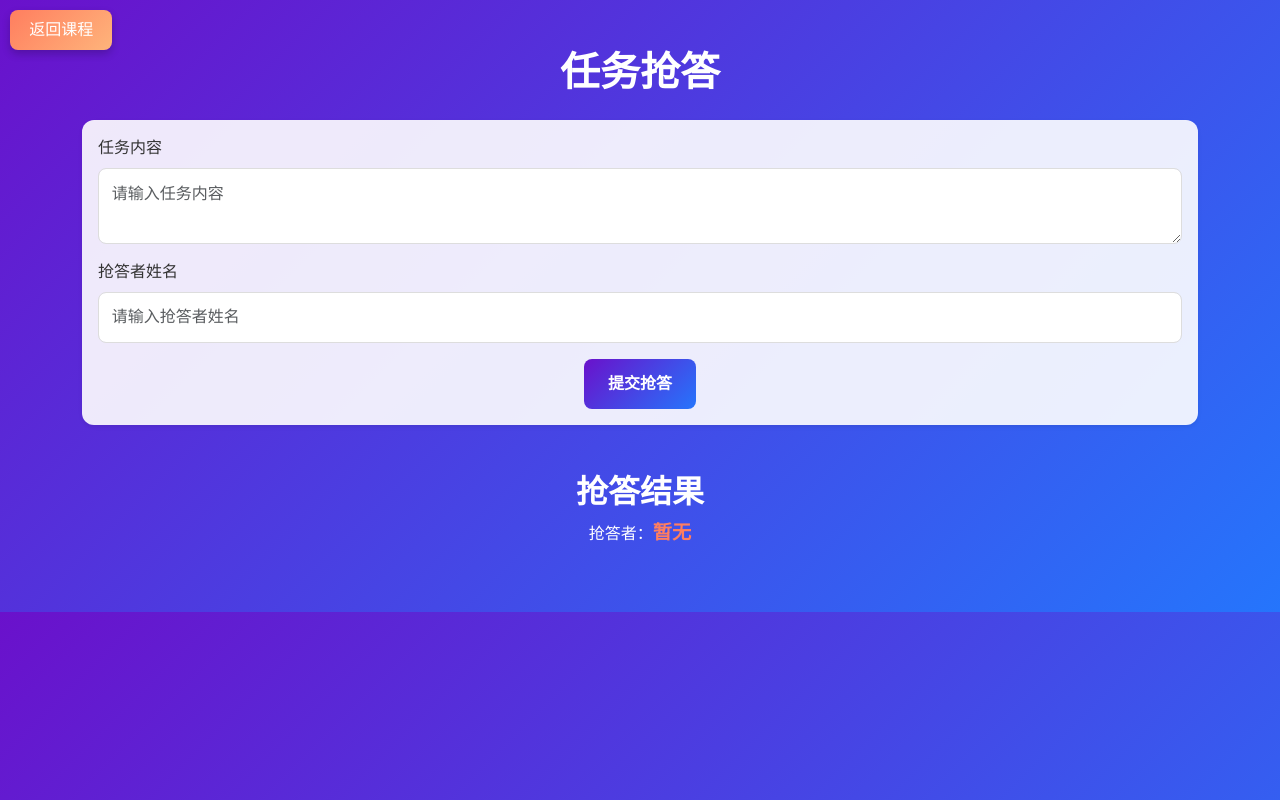
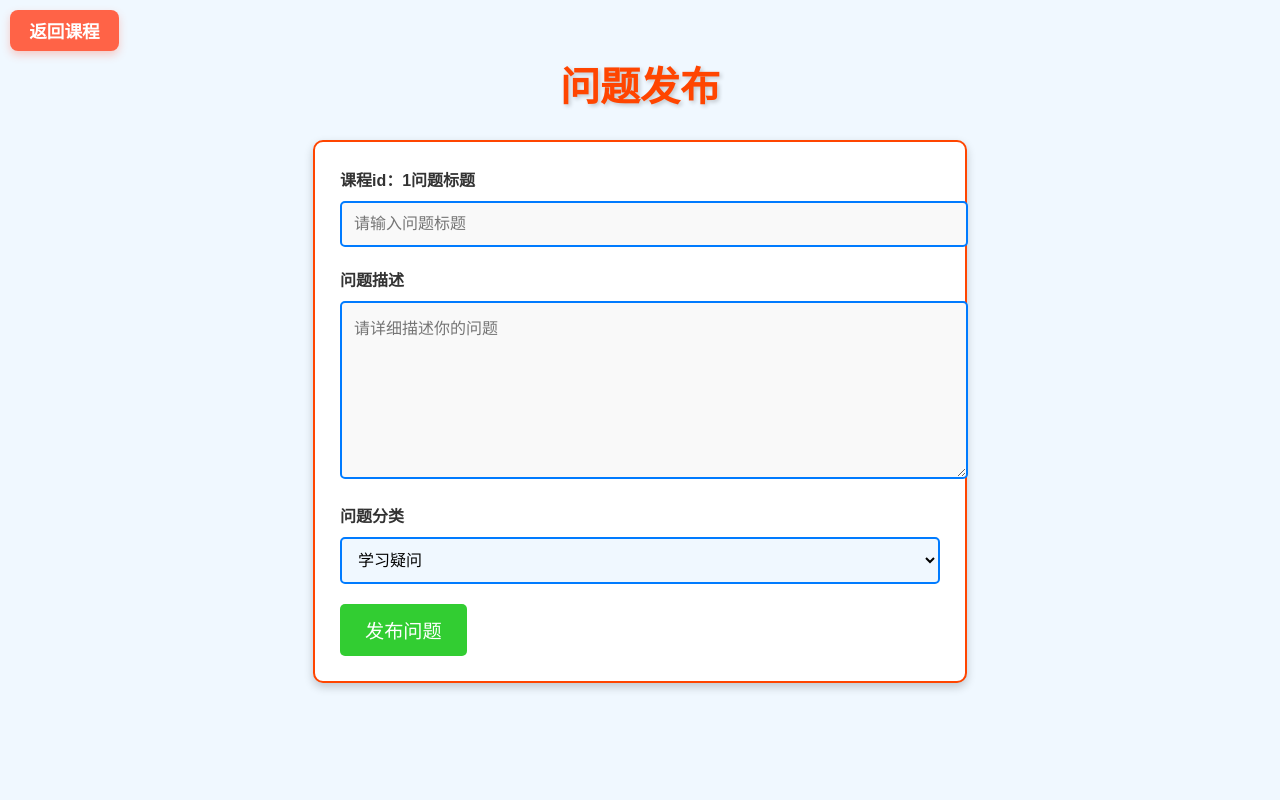
Before and after one commit to Huamin-Wang/ITAS, a Flask app: page /course/quiz/1 in a window 1280 px wide. Run offline with Flask 3, Linux system fonts and the light colour scheme; a user stored in the database is signed in.

Commit message:
抢答功能修改了一下

```diff
--- a/templates/qiu/quiz.html
+++ b/templates/qiu/quiz.html
@@ -4,146 +4,122 @@
 <head>
     <meta charset="UTF-8">
     <meta name="viewport" content="width=device-width, initial-scale=1.0">
-    <title>任务抢答页面</title>
-    <!-- Bootstrap CSS -->
-    <link href="https://cdn.jsdelivr.net/npm/bootstrap@5.3.0/dist/css/bootstrap.min.css" rel="stylesheet">
+    <title>问题发布页面</title>
     <style>
-        /* General Styles */
         body {
-            background: linear-gradient(135deg, #6a11cb, #2575fc);
-            color: #fff;
             font-family: 'Arial', sans-serif;
+            background-color: #f0f8ff; /* Light blue background */
+            padding: 20px;
         }
 
-        h1, h2 {
-            font-weight: bold;
+        h1 {
+            color: #ff4500; /* Bright orange */
+            text-align: center;
+            font-size: 2.5rem;
+            text-shadow: 2px 2px 4px rgba(0, 0, 0, 0.2);
         }
 
-        /* Back Home Button */
+        form {
+            background-color: #ffffff;
+            padding: 25px;
+            border-radius: 10px;
+            box-shadow: 0 4px 10px rgba(0, 0, 0, 0.2);
+            max-width: 600px;
+            margin: 20px auto;
+            border: 2px solid #ff4500; /* Bright border */
+        }
+
+        label {
+            display: block;
+            margin-bottom: 10px;
+            font-weight: bold;
+            color: #333;
+        }
+
+        input[type="text"],
+        textarea,
+        select {
+            width: 100%;
+            padding: 12px;
+            margin-bottom: 20px;
+            border: 2px solid #007BFF; /* Blue border */
+            border-radius: 5px;
+            font-size: 1rem;
+            background-color: #f9f9f9;
+        }
+
+        textarea {
+            resize: vertical;
+            min-height: 150px;
+        }
+
+        input[type="submit"] {
+            background-color: #32cd32; /* Lime green */
+            color: #fff;
+            padding: 12px 25px;
+            border: none;
+            border-radius: 5px;
+            font-size: 1.2rem;
+            cursor: pointer;
+            transition: background-color 0.3s ease, transform 0.2s ease;
+        }
+
+        input[type="submit"]:hover {
+            background-color: #228b22; /* Darker green */
+            transform: scale(1.05);
+        }
+
         .back-home {
             position: fixed;
             top: 10px;
             left: 10px;
             padding: 0.5rem 1.2rem;
-            background: linear-gradient(135deg, #ff7e5f, #feb47b);
+            background-color: #ff6347; /* Tomato red */
             color: white;
             text-decoration: none;
             border-radius: 8px;
-            font-size: 1rem;
-            font-weight: 500;
+            font-size: 1.1rem;
+            font-weight: bold;
             transition: all 0.3s ease;
-            box-shadow: 0 4px 8px rgba(0, 0, 0, 0.2);
+            box-shadow: 0 4px 8px rgba(255, 99, 71, 0.3);
             z-index: 1000;
         }
 
         .back-home:hover {
-            background: linear-gradient(135deg, #feb47b, #ff7e5f);
+            background-color: #ff4500; /* Bright orange */
             transform: translateY(-2px);
-            box-shadow: 0 6px 12px rgba(0, 0, 0, 0.3);
+            box-shadow: 0 6px 12px rgba(255, 69, 0, 0.4);
         }
 
-        /* Card Styling */
-        .card {
-            background-color: rgba(255, 255, 255, 0.9);
-            border: none;
-            border-radius: 12px;
-            box-shadow: 0 8px 16px rgba(0, 0, 0, 0.2);
-        }
-
-        .card:hover {
-            transform: translateY(-5px);
-            transition: all 0.3s ease;
-        }
-
-        .card-body {
-            color: #333;
-        }
-
-        /* Form Input Styling */
-        .form-control {
-            border-radius: 8px;
-            border: 1px solid #ddd;
-            padding: 0.8rem;
-        }
-
-        .form-control:focus {
-            border-color: #6a11cb;
-            box-shadow: 0 0 8px rgba(106, 17, 203, 0.5);
-        }
-
-        /* Button Styling */
-        .btn-primary {
-            background: linear-gradient(135deg, #6a11cb, #2575fc);
-            border: none;
-            padding: 0.8rem 1.5rem;
-            font-size: 1rem;
-            font-weight: bold;
-            border-radius: 8px;
-            transition: all 0.3s ease;
-        }
-
-        .btn-primary:hover {
-            background: linear-gradient(135deg, #2575fc, #6a11cb);
-            transform: translateY(-2px);
-            box-shadow: 0 6px 12px rgba(0, 0, 0, 0.3);
-        }
-
-        /* Responder Display */
-        #responder_display {
-            font-size: 1.2rem;
-            font-weight: bold;
-            color: #ff7e5f;
+        select {
+            background-color: #f0f8ff; /* Light blue */
         }
     </style>
 </head>
 
 <body>
-    <!-- Return to Home Button -->
-    <a href="/course_manage/{{title}}" class="back-home">返回课程</a>
+    <a href="/course_manage/{{ course_id }}" class="back-home">返回课程</a>
+    <h1>问题发布</h1>
+    <form action="/stuedent/quiz" method="post">
+        <!-- 问题标题 -->
+        <label for="question_title">课程id：{{title}}问题标题</label>
+        <input type="text" id="question_title" name="question_title" placeholder="请输入问题标题" required>
 
-    <div class="container py-5">
-        <h1 class="text-center mb-4">任务抢答</h1>
-        <div class="card shadow-sm">
-            <div class="card-body">
-                <form action="/task_answer" method="post">
-                    <!-- 任务输入 -->
-                    <div class="mb-3">
-                        <label for="task" class="form-label">任务内容</label>
-                        <textarea id="task" name="task" class="form-control" placeholder="请输入任务内容" required></textarea>
-                    </div>
+        <!-- 问题描述 -->
+        <label for="question_description">问题描述</label>
+        <textarea id="question_description" name="question_description" placeholder="请详细描述你的问题" required></textarea>
 
-                    <!-- 抢答者姓名 -->
-                    <div class="mb-3">
-                        <label for="responder_name" class="form-label">抢答者姓名</label>
-                        <input type="text" id="responder_name" name="responder_name" class="form-control" placeholder="请输入抢答者姓名" required>
-                    </div>
+        <!-- 问题分类 -->
+        <label for="question_category">问题分类</label>
+        <select id="question_category" name="question_category">
+            <option value="学习疑问">学习疑问</option>
+            <option value="技术问题">技术问题</option>
+            <option value="其他">其他</option>
+        </select>
 
-                    <!-- 提交按钮 -->
-                    <div class="text-center">
-                        <button type="submit" class="btn btn-primary">提交抢答</button>
-                    </div>
-                </form>
-            </div>
-        </div>
-
-        <!-- 抢答结果显示 -->
-        <div class="mt-5">
-            <h2 class="text-center">抢答结果</h2>
-            <p class="text-center">抢答者：<span id="responder_display">暂无</span></p>
-        </div>
-    </div>
-
-    <script>
-        // 示例：动态显示抢答者姓名
-        const form = document.querySelector('form');
-        const responderDisplay = document.getElementById('responder_display');
-
-        form.addEventListener('submit', function (event) {
-            event.preventDefault(); // 阻止表单提交刷新页面
-            const responderName = document.getElementById('responder_name').value;
-            responderDisplay.textContent = responderName || '暂无';
-        });
-    </script>
+        <!-- 发布按钮 -->
+        <input type="submit" value="发布问题">
+    </form>
 </body>
 
 </html>
```
